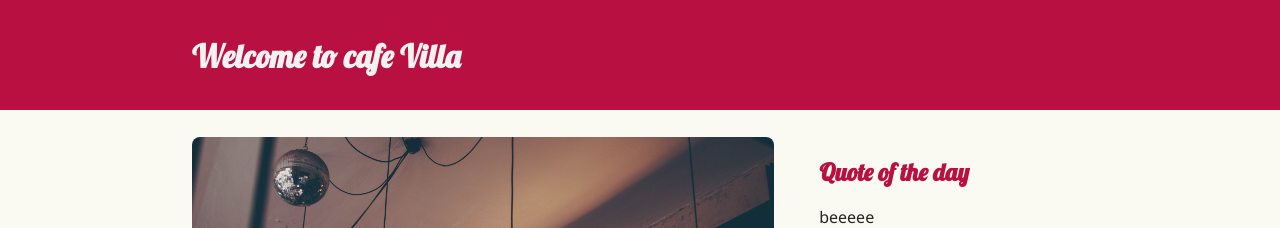
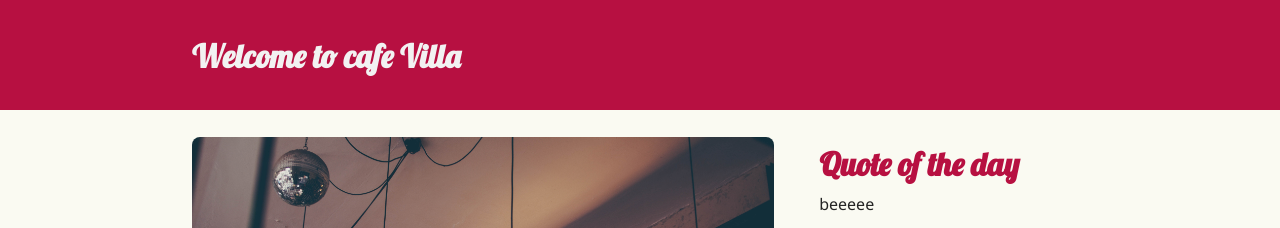
Before and after one commit to clasomato/cafe-villa-rainFox, a PHP site: page / in a window 1280 px wide. Shown: the part 782-1010 px from the top of the page. Run offline with PHP 8.4, Linux system fonts and the light colour scheme; data comes from the database, SQL or seed files in the repository.

Commit message:
Add files via upload

```diff
--- a/index.php
+++ b/index.php
@@ -88,7 +88,7 @@
 
 
     <div class="indexCollum2">
-      <h2>Quote of the day</h2>
+      <h2 style="font-size: 2em; line-height: 0.1em;">Quote of the day</h2>
       <p> <?php $sql = "SELECT quote FROM quotes";
       $result = $conn->query($sql);
 
--- a/login.php
+++ b/login.php
@@ -117,7 +117,7 @@ if($_SERVER["REQUEST_METHOD"] == "POST"){
             <div class="form-group">
                 <input type="submit" class="btn btn-primary" value="Login">
             </div>
-            <p>Don't have an account? <a href="register.php">Sign up now</a>.</p>
+            <!-- <p>Don't have an account? <a href="register.php">Sign up now</a>.</p> -->
         </form>
     </div>
 </body>
--- a/register.php
+++ b/register.php
@@ -1,4 +1,4 @@
-<?php
+<!-- <?php
 // Include config file
 require_once "config.php";
 
@@ -132,4 +132,4 @@ if($_SERVER["REQUEST_METHOD"] == "POST"){
         </form>
     </div>
 </body>
-</html>
+</html> -->
--- a/welcome.php
+++ b/welcome.php
@@ -26,7 +26,7 @@ if(!isset($_SESSION["loggedin"]) || $_SESSION["loggedin"] !== true){
     <p>
         <a href="reset-password.php" class="btn btn-warning">Reset Your Password</a>
         <a href="logout.php" class="btn btn-danger">Sign Out of Your Account</a>
-        <!-- <button type="button" id="changeQuoteButton" class="btn">Change Quote</button> -->
+        <a href="index.php" class="btn btn-warning">Return To Home</a>
     </p>
 
     <form class="" action="submit.php" method="post">
```
